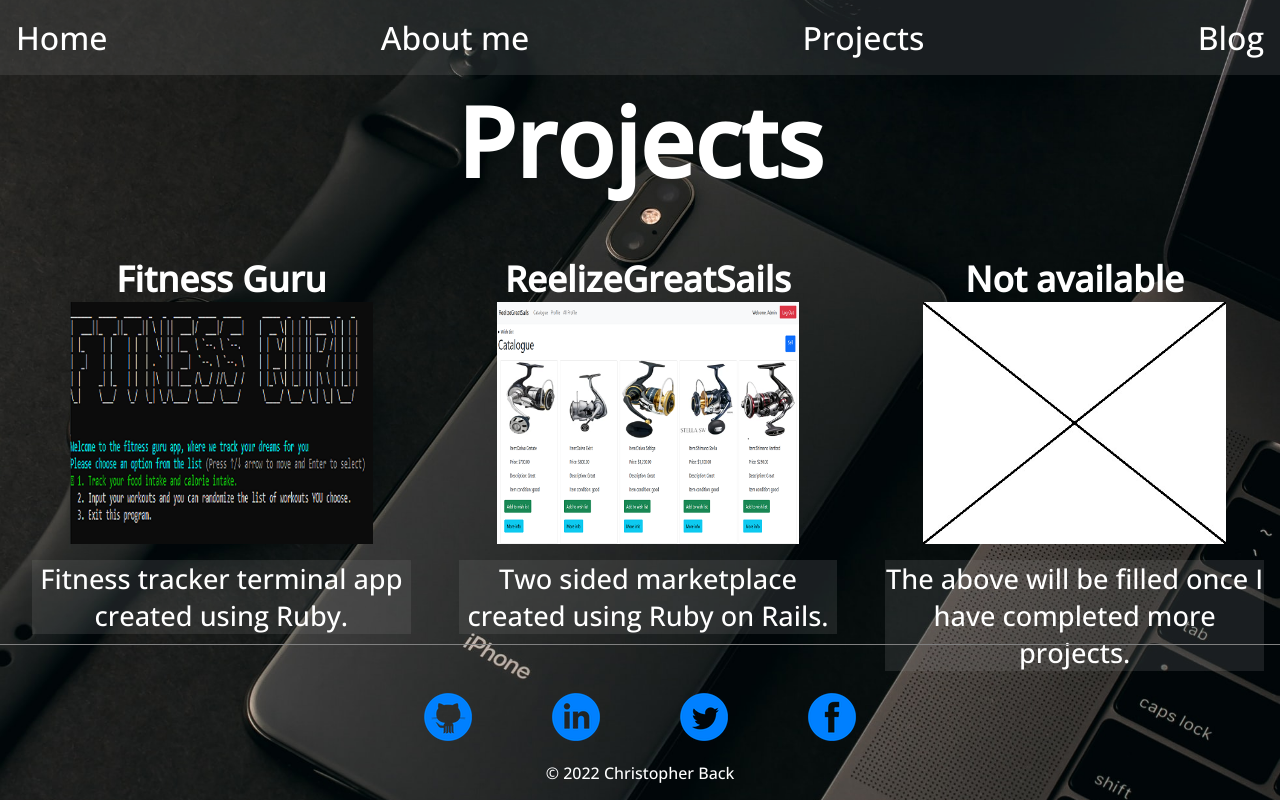
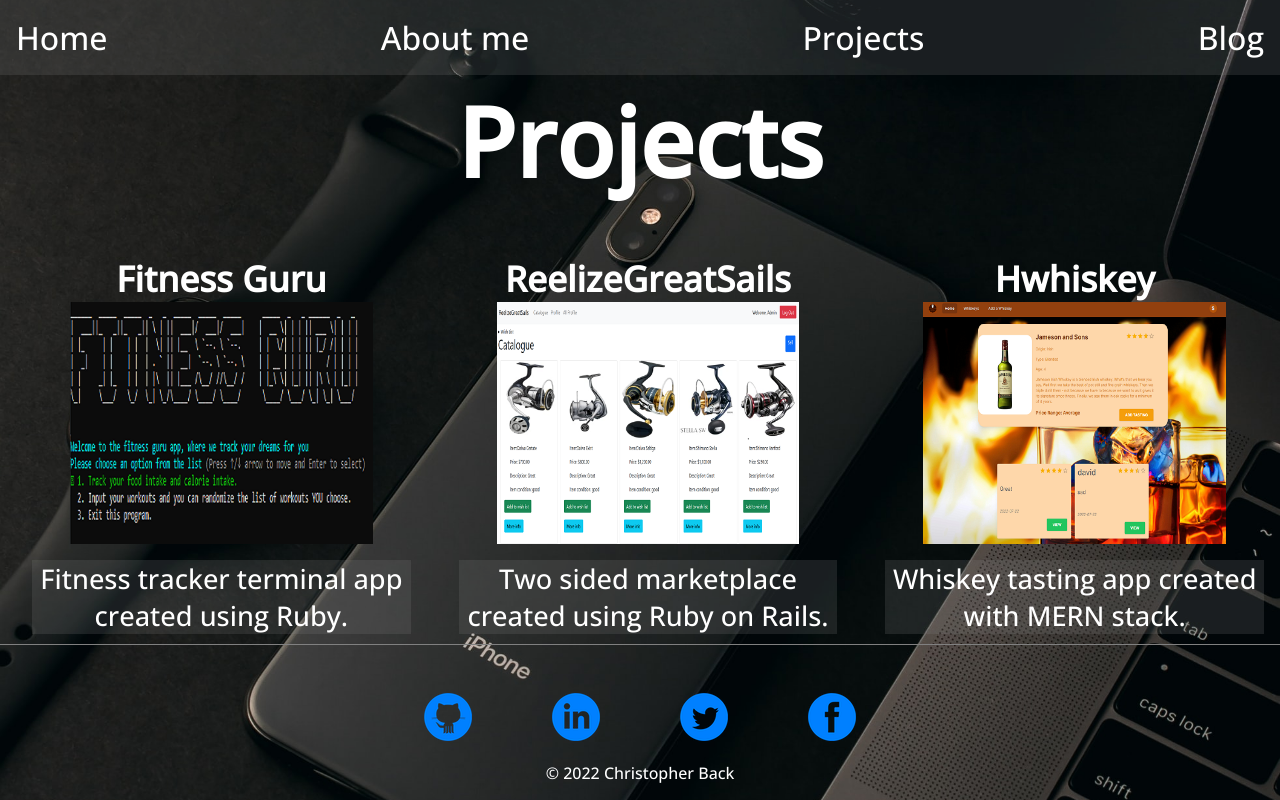
Before and after one commit to ChrisBack2021/T1A2, a plain HTML site: page projects.html in a window 1280 px wide. Drawn offline with nearby package versions, Linux system fonts and the light colour scheme.

Commit message:
Added new project to project list

```diff
--- a/projects.html
+++ b/projects.html
@@ -57,15 +57,15 @@
           </p>
         </section>
         <section class="projects">
-          <h2>Not available</h2>
-          <a href="#"
+          <h2>Hwhiskey</h2>
+          <a href="https://frontend-sigma-neon.vercel.app/whiskeys"
             ><img
-              src="images/boxwithlines.jpg"
-              alt="Project not available"
+              src="images/Hwiskey.PNG"
+              alt="Whiskey tasting app"
               class="naproject"
           /></a>
           <p class="projectinfo">
-            The above will be filled once I have completed more projects.
+            Whiskey tasting app created with MERN stack.
           </p>
         </section>
       </article>
```
Also changed, not shown: images/Hwiskey.PNG (added), 1 other file.
